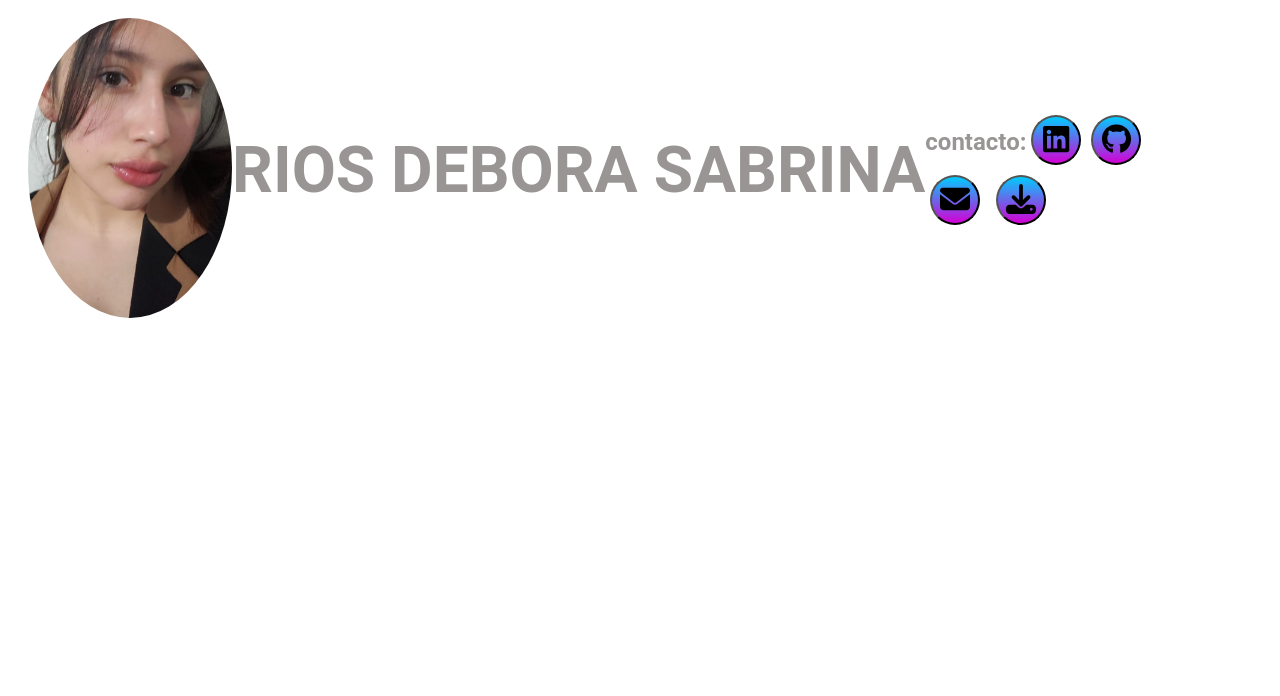
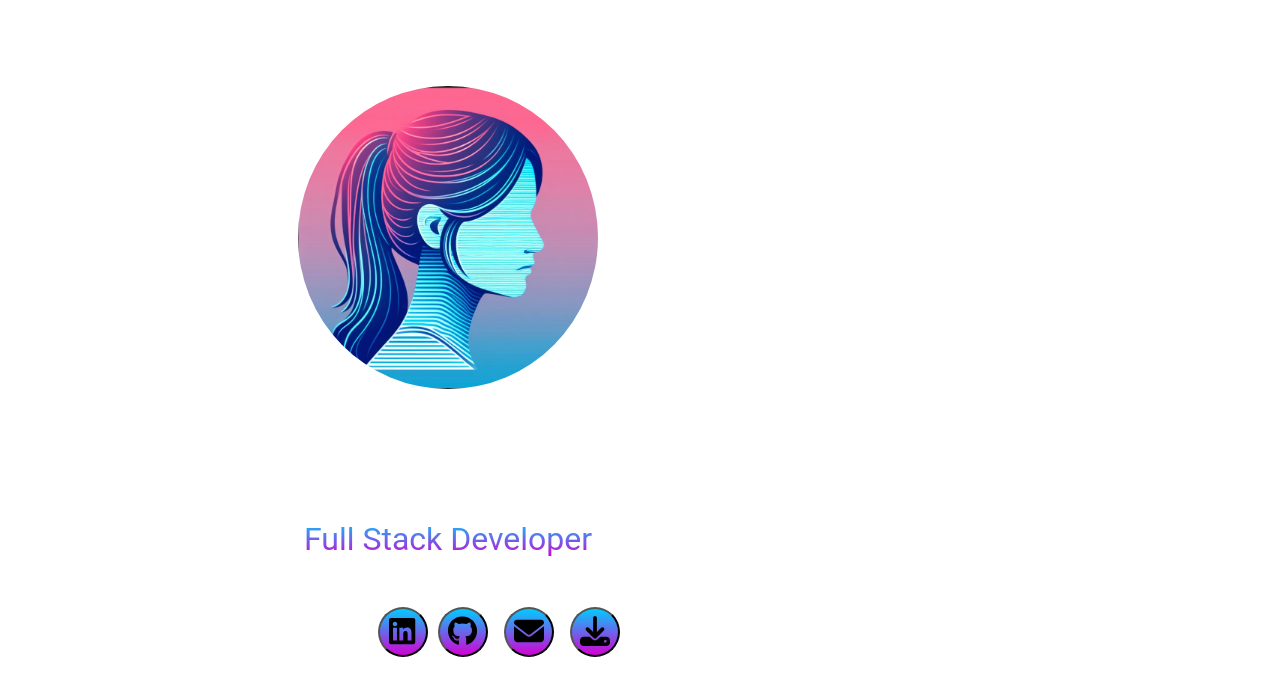
Before and after one commit to RiosDeboraS/Portafolio, a Next.js app: page /bar in a window 1280 px wide. Shown: the top 696 px of the page. Built offline with nearby package versions, Linux system fonts and the light colour scheme.

Commit message:
add footer and fonts

```diff
--- a/app/bar/bar.module.css
+++ b/app/bar/bar.module.css
@@ -1,32 +1,36 @@
 .sidebar {
-  top: 0;
-  width: 90%;
-  height: 300px;
+  top: 110px;
+  width: 800px;
+  height: 400px;
   font-family: "Roboto", sans-serif;
   background-color: rgba(243, 211, 168, 0.1); /* Fondo casi transparente */
-  padding: 10px;
-
-  border-radius: 20px; /* Agrega bordes circulares */
-
-  margin: 10px; /* Agrega márgenes */
-  display: inline-flex;
-  justify-content: space-between;
-
-  align-items: center;
+  padding: 20px;
+  margin: 20px;
+  border-radius: 50px; /* Agrega bordes circulares */
   display: flex;
   position: relative;
   background: linear-gradient(to right, #009dff00, #ff00d900);
+  display: flex;
+  flex-direction: column;
+  align-items: center;
+  justify-content: center;
 }
 .sidebar h1 {
+  margin: 10px;
   font-size: 4em;
   justify-content: center;
   align-items: center;
   position: relative;
-  color: rgb(153, 149, 149);
+  color: white;
   font-family: "Roboto", sans-serif;
   white-space: nowrap; /* Añadido para mantener el texto en una sola línea */
 }
-
+.p {
+  font-size: 2em;
+  background: linear-gradient(#00ccff, #d400d4);
+  background-clip: text;
+  color: transparent;
+}
 /* Estilos para la imagen */
 .img {
   border-radius: 100%; /* Hace que la imagen sea redondeada */
@@ -47,8 +51,9 @@
   cursor: pointer;
 }
 .h2 {
+  margin: 50px;
   position: relative;
-  color: rgb(153, 149, 149);
+  color: white;
   font-family: "Roboto", sans-serif;
 }
 /* Estilos responsivos para pantallas pequeñas */
--- a/app/bar/page.jsx
+++ b/app/bar/page.jsx
@@ -8,9 +8,16 @@ import { faDownload } from "@fortawesome/free-solid-svg-icons";
 export default function Sidebar() {
   return (
     <div className={style.sidebar}>
-      <img className={style.img} src="perfil.jpeg" />
-      <h1> RIOS DEBORA SABRINA</h1>
+      <div className={style.sidebar}>
+        <img className={style.img} src="Captura de pantalla (89).png" />
+        <h1> RIOS DEBORA SABRINA</h1>
+        <p className={style.p}>Full Stack Developer</p>
+      </div>
+
       <h2 className={style.h2}>
+        <br />
+        <br />
+        <br />
         contacto:
         <a
           href="https://www.linkedin.com/in/debora-sabrina-rios-fullstack/"
--- /dev/null
+++ b/app/footer/footer.module.css
@@ -0,0 +1,6 @@
+.p {
+  background-color: rgb(0, 5, 9);
+  color: white;
+  font-size: 1.5em;
+  font-family: "Roboto", sans-serif;
+}
--- a/app/layout.js
+++ b/app/layout.js
@@ -1,6 +1,6 @@
 export const metadata = {
-  title: " Next.js",
-  description: "Generated by  Next.js",
+  title: "Rios Debora Sabrina",
+  description: "holaaaaa",
 };
 
 export default function RootLayout({ children }) {
--- a/app/mostrar/mostrar.module.css
+++ b/app/mostrar/mostrar.module.css
@@ -2,7 +2,7 @@
   justify-content: center;
   align-items: center;
   font-family: "Roboto", sans-serif;
-  color: rgb(153, 149, 149);
+  color: white;
   margin: 20px;
 }
 
@@ -12,8 +12,8 @@
 }
 
 .parrafo {
-  color: rgb(153, 149, 149);
-  font-family: "Roboto", sans-serif;
+  color: white;
+  font-family: "Roboto";
   font-size: 1.5em;
   line-height: 1.5; /* espacio entre lineas*/
   letter-spacing: 2px; /* espacio entre letras */
@@ -23,7 +23,7 @@
 
 .h2 {
   color: aliceblues;
-  font-family: "Roboto", sans-serif;
+  font-family: "Roboto";
   font-size: 3em;
 }
 
--- a/app/page.jsx
+++ b/app/page.jsx
@@ -4,6 +4,7 @@ import Sidebar from "./bar/page";
 import style from "./home.module.css";
 import Mostrar from "./mostrar/page";
 import "@fortawesome/fontawesome-svg-core/styles.css";
+import Footer from "./footer/page";
 
 export default function Portafolio() {
   return (
@@ -12,6 +13,7 @@ export default function Portafolio() {
       <About></About>
       <Proyecto></Proyecto>
       <Mostrar></Mostrar>
+      <Footer></Footer>
     </div>
   );
 }
--- a/app/proyect/proyect.module.css
+++ b/app/proyect/proyect.module.css
@@ -44,7 +44,7 @@
 }
 
 .h2 {
-  color: rgb(153, 149, 149);
+  color: white;
   font-size: 3em;
   position: relative;
   z-index: 1em;
```
Also changed, not shown: app/about/about.module.css (+4 -3 lines), app/about/page.jsx (+6 -12 lines), app/footer/page.jsx (added, +12 -0 lines), app/mostrar/page.jsx (+4 -8 lines), public/Captura de pantalla (89).png (added).
